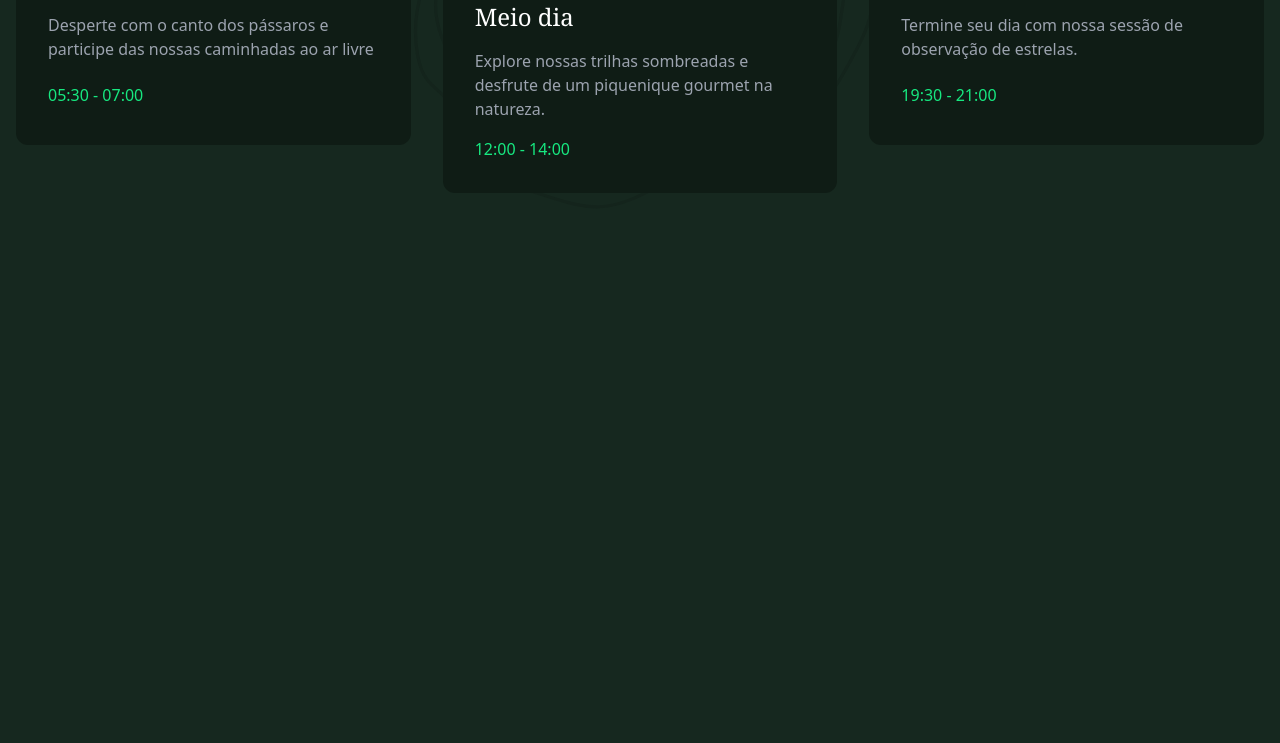
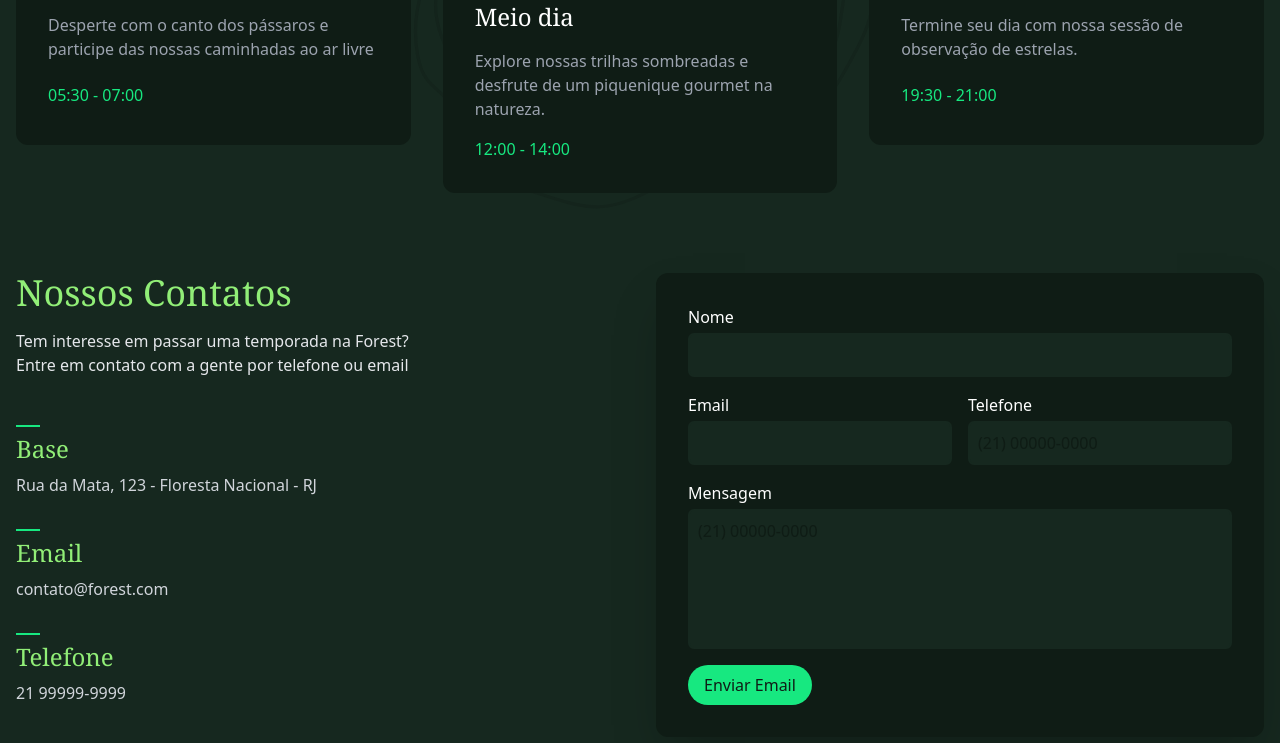
Before and after one commit to rodrigothirteen13/forest, a website: page src/index.html in a window 1280 px wide. Shown: the part 3331-4074 px from the top of the page. Before the commit the page ends 3924 px from the top, so only its background shows below. Drawn offline with Linux system fonts and the light colour scheme.

Commit message:
parte de contatos finalizada

```diff
--- a/src/index.html
+++ b/src/index.html
@@ -166,7 +166,7 @@
     </div>
   </section>
 
-  <!-- experiencias -->
+  <!-- Ciclo natural -->
   <section class="container bg-[url('./img/padrao.svg')] bg-contain bg-center bg-no-repeat mb-12 sm:mb-16 sm:py-16">
     <p class="mb-4 text-center text-verde-200 uppercase tracking-widest text-sm">Ciclo Natural</p>
 
@@ -199,7 +199,55 @@
         <span class="text-verde-400">19:30 - 21:00</span>
       </div>
     </div>
+  </section>
 
+  <!-- Contato -->
+  <section id="contato" class="container mb-12 sm:mb-16 grid lg:grid-cols-2 gap-8">
+    <div>
+      <h1 class="font-serif text-4xl text-verde-300 mb-4">Nossos Contatos</h1>
+      <p class="text-gray-200 text-balance mb-8">
+        Tem interesse em passar uma temporada na Forest? Entre em contato com a gente por telefone ou email
+      </p>
+      <div class="grid gap-4">
+        <div>
+          <span class="h-0.5 w-6 bg-verde-400 inline-block"></span>
+          <h2 class="mb-2 text-2xl text-verde-300 font-serif">Base</h2>
+          <p class="text-gray-300">Rua da Mata, 123 - Floresta Nacional - RJ</p>
+        </div>
+        <div>
+          <span class="h-0.5 w-6 bg-verde-400 inline-block"></span>
+          <h2 class="mb-2 text-2xl text-verde-300 font-serif">Email</h2>
+          <p class="text-gray-300">contato@forest.com</p>
+        </div>
+        <div>
+          <span class="h-0.5 w-6 bg-verde-400 inline-block"></span>
+          <h2 class="mb-2 text-2xl text-verde-300 font-serif">Telefone</h2>
+          <p class="text-gray-300">21 99999-9999</p>
+        </div>
+      </div>
+    </div>
+
+    <form class="grid gap-4 rounded-xl bg-verde-900 shadow-2xl p-4 lg:p-8" action="">
+      <div class="grid gap-1">
+        <label class="text-white" for="nome">Nome</label>
+        <input id="nome" name="nome" class="rounded-md border-2 border-verde-800 bg-verde-800 p-2 text-white focus:outline-none focus:ring-2 focus:ring-verde-400 focus:border-verde-900 placeholder:text-verde-900" type="text">
+      </div>
+      <div class="grid gap-4 sm:grid-cols-2">
+        <div class="grid gap-1">
+          <label class="text-white" for="email">Email</label>
+          <input id="email" name="email" class="rounded-md border-2 border-verde-800 bg-verde-800 p-2 text-white focus:outline-none focus:ring-2 focus:ring-verde-400 focus:border-verde-900 placeholder:text-verde-900" type="email">
+        </div>
+        <div class="grid gap-1">
+          <label class="text-white" for="telefone">Telefone</label>
+          <input id="telefone" name="telefone" class="rounded-md border-2 border-verde-800 bg-verde-800 p-2 text-white focus:outline-none focus:ring-2 focus:ring-verde-400 focus:border-verde-900 placeholder:text-verde-900" placeholder="(21) 00000-0000" type="text">
+        </div>
+      </div>
+      <div class="grid gap-1">
+        <label class="text-white" for="mensagem">Mensagem</label>
+        <textarea id="mensagem" name="mensagem" rows="5" class="rounded-md border-2 border-verde-800 bg-verde-800 p-2 text-white focus:outline-none focus:ring-2 focus:ring-verde-400 focus:border-verde-900 placeholder:text-verde-900 resize-none" placeholder="(21) 00000-0000" type="text"></textarea>
+      </div>
+      <button class="place-self-start bg-verde-400 text-verde-900 py-2 px-4 inline-block rounded-full">Enviar Email</button>
+    </form>
   </section>
 
 </body>
```
Also changed, not shown: src/output.css.
